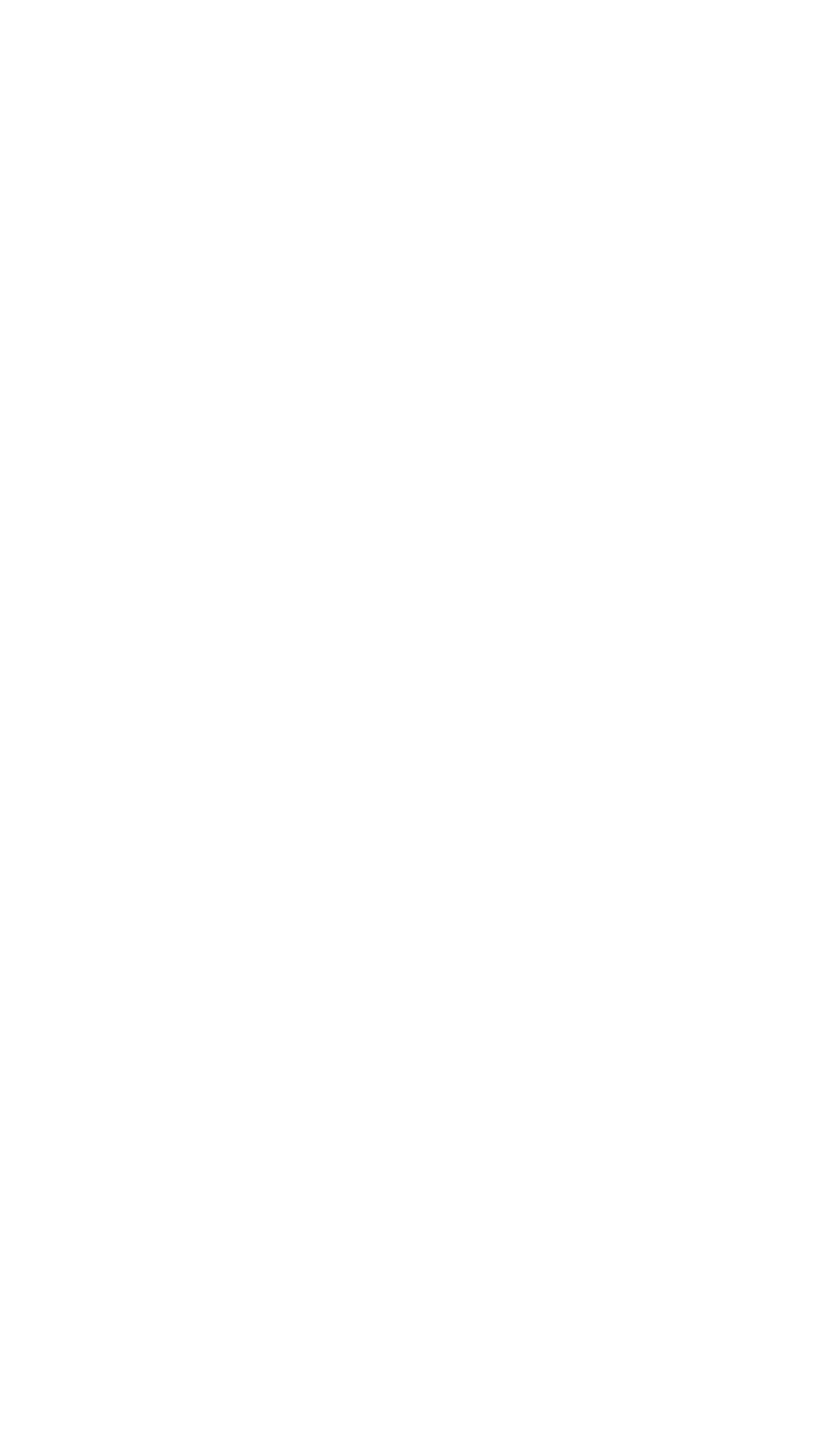
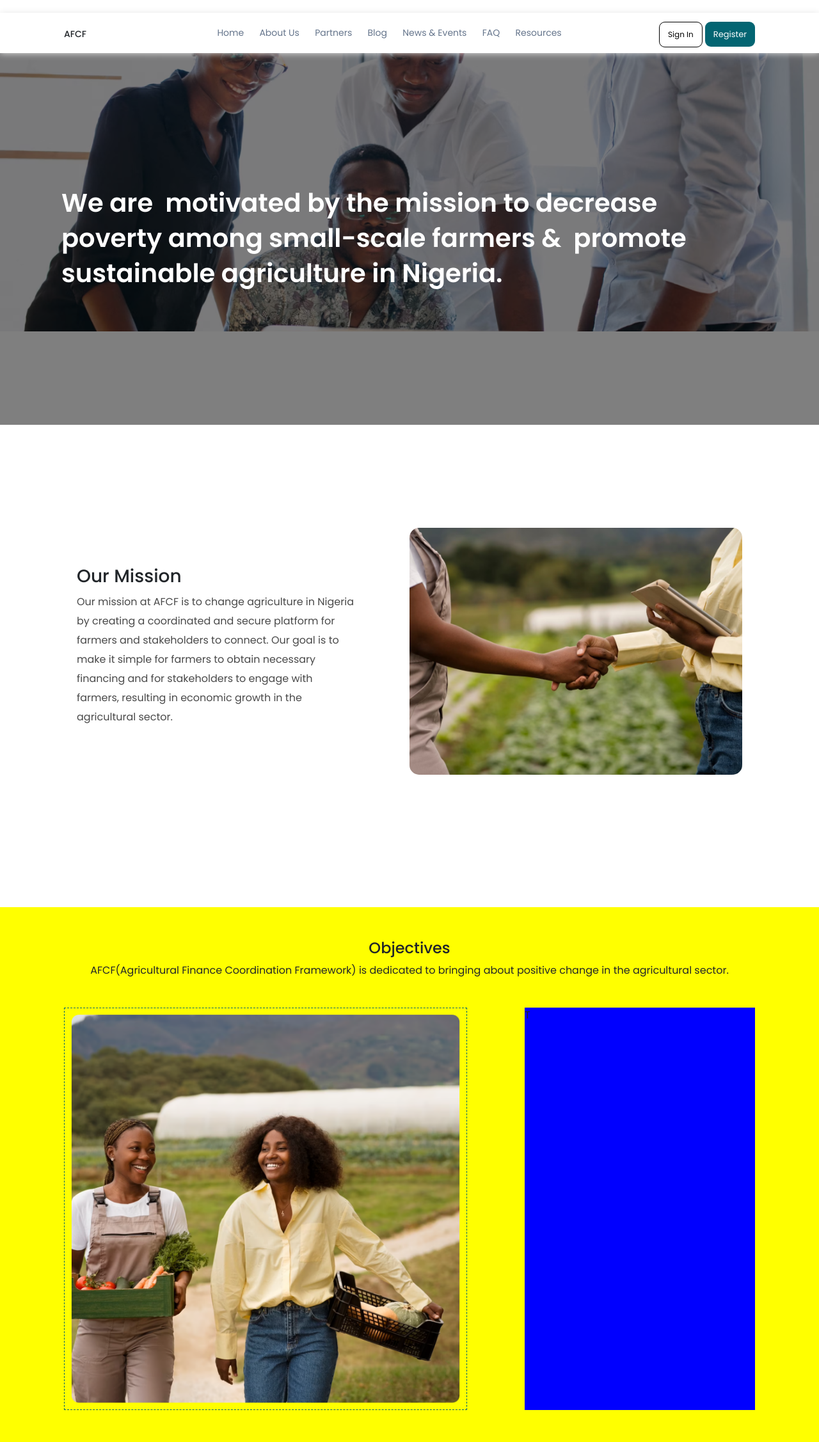
Before and after one commit to atosin056/AFCF, a PHP site: page /about.php in a window 1280 px wide. Before the commit the page is empty. Shown: the whole page at 64% size. Before the commit the page ends 800 px from the top, so only its background shows below. Run offline with PHP 8.4, Linux system fonts and the light colour scheme.

Commit message:
About page still in prgress

```diff
--- a/about.php
+++ b/about.php
@@ -1,8 +1,8 @@
-<!-- <html>
+<html>
 
 <head>
 
-	<title>AFCF - Empowering farmers with finance while bridging the gap for agricultural success.</title>
+	<title>AFCF - Empowering farmers with finance while bridging the gap for agricultural success.| About Us</title>
 
 	<link rel="stylesheet" type="text/css" href="bootstrap/css/bootstrap.min.css">
 
@@ -20,34 +20,103 @@
 
 <?php
 
-// include 'loader.php';
+include 'loader.php';
 
-// include 'navbar.php';
+include 'navbar.php';
 
 ?>
 
-<div class="header" style="width: 100% !important;height: 540px;background-image: url('images/about.png');background-repeat: no-repeat;padding: 0;">
+<div class="header" style="background-color: transparent;padding-left: 0 !important;padding-right: 0 !important;padding-top: 70px;">
 
-	<div class="overlay" style="width: 100%;height: 100%;background: black;opacity: 50%;z-index: 999;"></div>
+	<div>
+
+		<img src="images/guyz.png" style="width: 100% !important;">
+
+	</div>
+
+	<div class="overlays">
+
+		<div class="text">
+
+			We are  motivated by the mission to decrease poverty among small-scale farmers &  promote sustainable agriculture in Nigeria.
+
+		</div>
+
+	</div>
 
 </div>
 
-<br>
+<div style="background-color: transparent;width: 100% !important;height: 100% !important;">
 
-<br>
+	<div style="display: flex;padding-left: 120px;padding-right: 120px;justify-content: space-between;align-items: center;width: 100% !important;height: 100% !important;">
 
-<br>
+		<div class="col-lg-5" style="background-color: transparent;">
 
-<br>
+			<div>
 
-<br>
+				<h3>Our Mission</h3>
 
-<br>
-<?php
+				<div>
 
-// include 'footer.php';
+					<p style="line-height: 30px;font-weight: 400;font-size: 16px;color: #494949;">Our mission at AFCF is to change agriculture in Nigeria by creating a coordinated and secure platform for farmers and stakeholders to connect. Our goal is to make it simple for farmers to obtain necessary financing and for stakeholders to engage with farmers, resulting in economic growth in the agricultural sector.</p>
 
-?>
+				</div>
+
+			</div>
+
+
+		</div>
+
+		<div class="col-lg-6" style="background-color: transparent;">
+
+			<img src="images/gve.png" style="width: 100% !important;border-radius: 15px;">
+
+		</div>
+
+	</div>
+
+</div>
+
+<div style="width: 100%;height: auto;background-color: yellow;padding-top: 50px;padding-bottom: 50px;">
+
+	<div>
+
+		<div style="width: 100%;display: flex;justify-content: center;background-color: transparent;">
+
+			<div>
+
+				<h4 style="text-align: center;">Objectives</h4>
+
+				<p>AFCF(Agricultural Finance Coordination Framework) is dedicated to bringing about positive change in the agricultural sector.</p>
+
+			</div>
+
+		</div>
+
+	</div>
+
+	<div style="margin-top: 30px;">
+
+		<div style="display: flex;justify-content: space-between;padding-left: 100px;padding-right: 100px;">
+
+			<div class="col-lg-7" style="background-color: transparent;padding: 10px;border: 1px dashed #036572;">
+
+				<img src="images/taboo.png" style="width: 100% !important;height: 100% !important;">
+
+			</div>
+
+			<div class="col-lg-4" style="background-color: blue;">
+
+				T
+
+			</div>
+
+
+		</div>
+
+	</div>
+
+</div>
 
 </body>
 
@@ -55,5 +124,4 @@
 
 <script type="text/javascript" src="js/main.js"></script>
 
-
-</html> -->
+</html>
--- a/css/main.css
+++ b/css/main.css
@@ -2,6 +2,27 @@
     margin: 0;
     padding: 0;
     font-family: poppins;
+}
+
+.overlays{
+  background: rgba(0, 0, 0, 0.5);
+  height: 73%;
+  position: absolute;
+  width: 100%;
+  top: 0;
+  left: 0;
+  margin-top: 80px;
+  display: flex;
+  justify-content: center;
+  align-items: center;
+/*  opacity: 70%;*/
+}
+.text{
+  color: white;
+  font-size: 40px;
+  width: 85%;
+  font-weight: 600;
+  line-height: 55px;
 }
 .navbar{
     margin-top: 20px;
@@ -12,6 +33,7 @@
     padding-right: 100px;
     box-shadow: 0px 0px 10px #e8e8e8;
     position: fixed;
+    z-index: 30000;
 }
 
  .slideshow-container {
@@ -81,8 +103,11 @@ a{
     position: fixed;
     width: 100%;
     height: 100%;
-    z-index: 999;
+    z-index: 9999;
     background-color: white;
+    display: flex;
+    justify-content: center;
+    align-items: center;
 }
 .footer{
     background-color: #036572;
--- a/login.php
+++ b/login.php
@@ -23,14 +23,13 @@
 include 'loader.php';
 
 
-
 ?>
 
 <div style="width: 100% !important;height: 100% !important;">
 
 	<div style="width: 100%;height: 100%;display: flex;justify-content: center;align-items: center;background: transparent;">
 
-		<div style="width: 70% !important;background: transparent;">
+		<div style="width: 50% !important;background: transparent;">
 
 			<h4 style="text-align: center;">Sign in to your <a href="index.php" style="color: #036572;">Account</a></h4>
 
--- a/navbar.php
+++ b/navbar.php
@@ -18,7 +18,7 @@
 
 				<li class="nav-item"><a href="index.php" class="nav-link">Home</a></li>
 
-				<li class="nav-item"><a href="#" class="nav-link">About Us</a></li>
+				<li class="nav-item"><a href="about.php" class="nav-link">About Us</a></li>
 
 				<li class="nav-item"><a href="partners.php" class="nav-link">Partners</a></li>
 
```
Also changed, not shown: images/guyz.png (added), images/gve.png (added), images/taboo.png (added).
